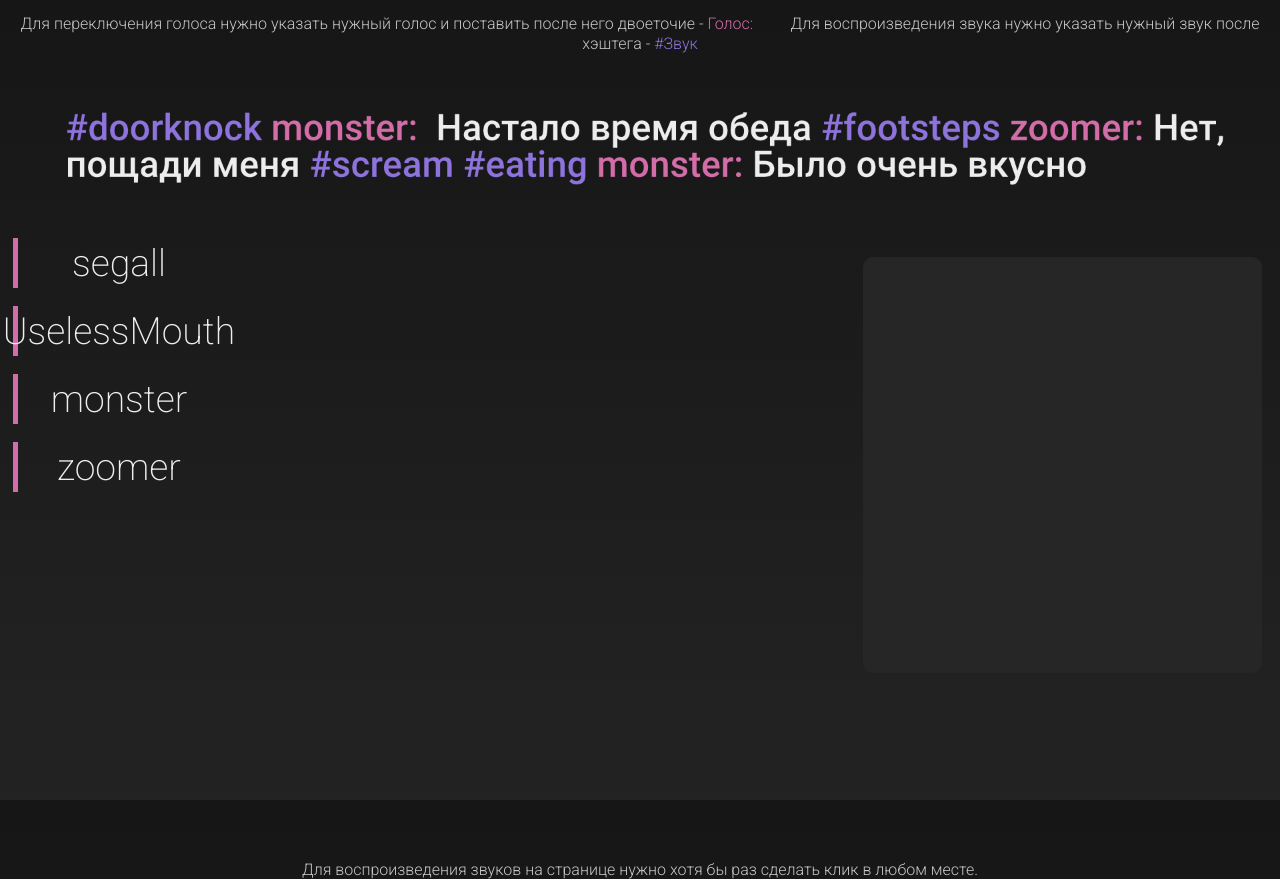
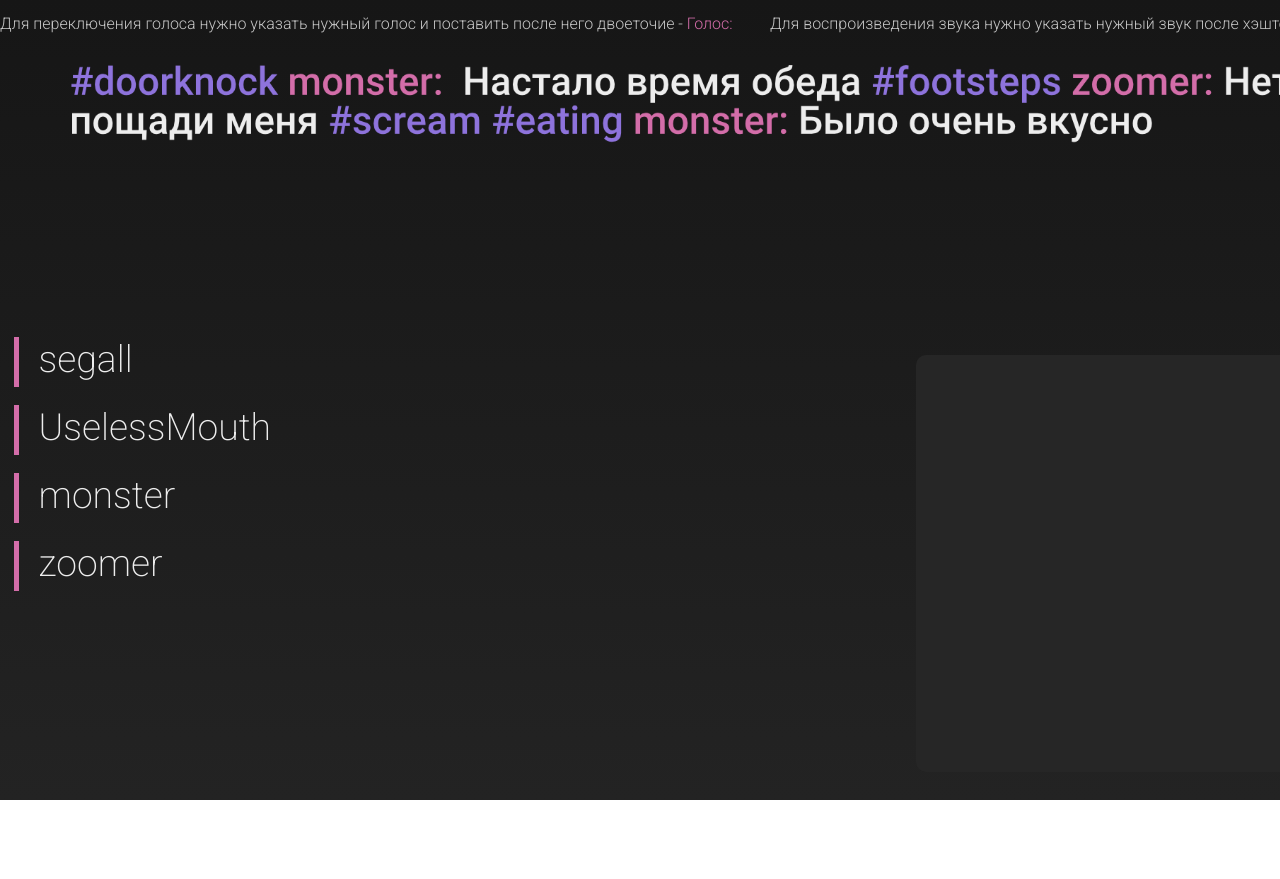
Before and after one commit to EgSergeenko/tts, a plain HTML site: page index.html in a window 1280 px wide. After the commit the page ends 800 px from the top, so only its background shows below. Drawn offline with Linux system fonts and the light colour scheme; no server answers.

Commit message:
Update style.css

```diff
--- a/style.css
+++ b/style.css
@@ -13,6 +13,8 @@ body {
     line-height: normal;
     margin: 0%;
     aspect-ratio: 1920 / 960;
+    position: fixed;
+    display: block;
 }
 
 #howTitle {
@@ -23,29 +25,36 @@ body {
 }
 
 #how {
-    display: block;
     width: 100%;
-    margin-top: 30px;
     margin-left: auto;
     margin-right: auto;
+    position: relative;
+    aspect-ratio: 10 / 1;
+}
+
+#how1, #how2 {
+    width: 100%;
+
+    position: absolute;
+    top: 0;
+    left: 0;
+}
+
+#how2 {
+    z-index: 10;
 }
 
 #img1 {
-    position: relative;
-    top: 0;
-    left: 0;
     width: 100%;
+    height: min-content;
 }
 
 #img2 {
     width: 100%;
-    display: block;
-    position: absolute;
-    top: 60px;
+    height: min-content;
     visibility: hidden;
     -moz-transition: all 0.3s ease-in-out;
     transition: all 0.3s ease-in-out;
-
 }
 
 
@@ -57,8 +66,6 @@ body {
     margin-right: auto;
     text-align: center;
     margin-top: 15px;
-    -moz-transition: all 1s ease-in-out;
-    transition: all 1s ease-in-out;
 }
 
 #voices, #sounds, #input {
@@ -68,8 +75,6 @@ body {
     width: 32%;
     height: 600px;
     vertical-align: middle;
-    -moz-transition: all 1s ease-in-out;
-    transition: all 1s ease-in-out;
 }
 
 #sounds {
@@ -119,6 +124,7 @@ body {
     text-align: center;
     margin-top: 10px;
     font-weight: 300;
+    white-space: nowrap;
 }
 
 #show {
@@ -141,18 +147,19 @@ body {
     min-height: 50px;
     position: relative;
     border-left: 5px solid #D36DA9;
+    margin-left: auto;
+    margin-right: 0;
 }
 
 .voiceName {
     display: inline-block;
     /* color: #D36DA9; */
+    /* background-color: red; */
     text-align: left;
     font-size: 28pt;
     font-weight: 200;
-    position: absolute;
-    top: 50%;
-    left: 25%;
-    transform: translate(-50%,-50%);
+    margin-left: 20px;
+    float: left;
     transition: font-size 0.3s ease-in-out;
 }
 
```
